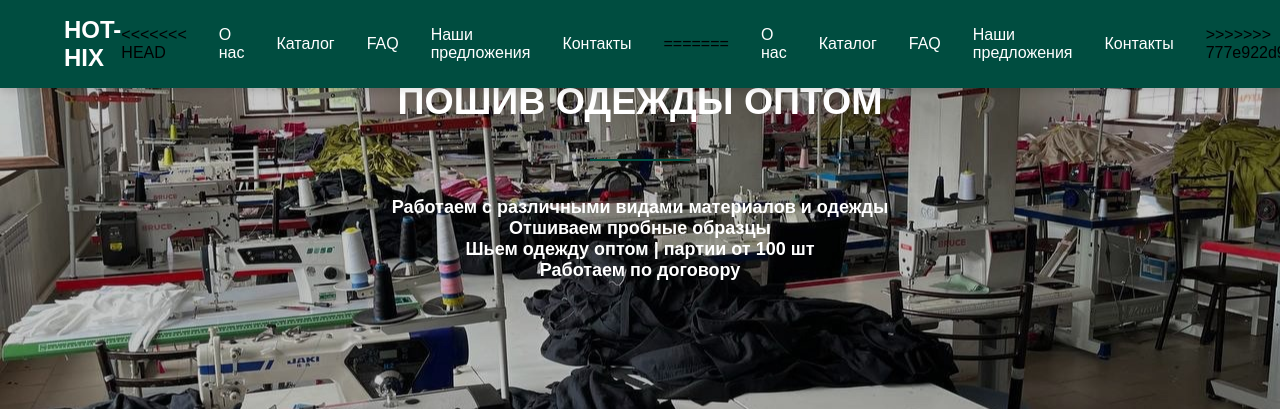
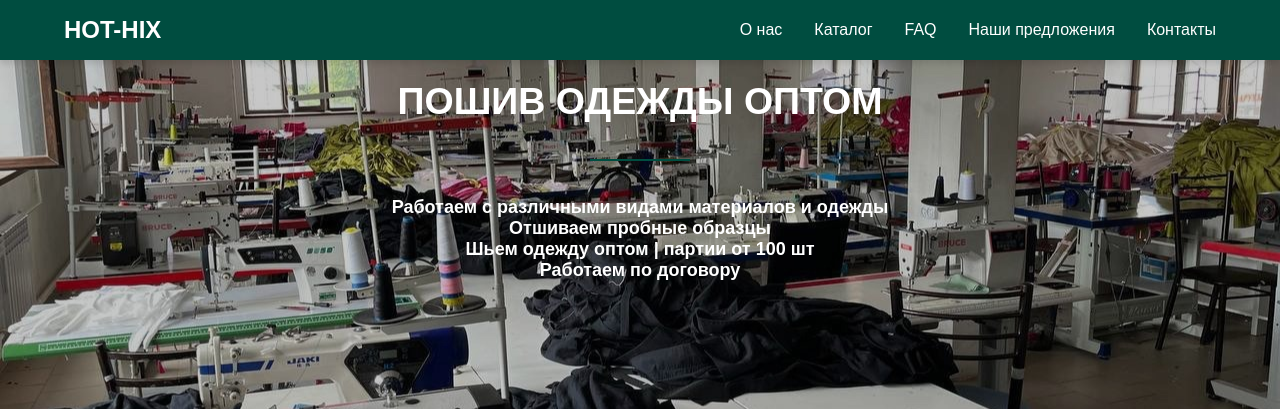
Before and after one commit to kyokoi-xd/flask-Hot-hix, a Flask app: page / in a window 1280 px wide. Shown: the top 420 px of the page. Run offline with Flask 3, Linux system fonts and the light colour scheme; some libraries are stand-ins or nearby versions.

Commit message:
modified changes

```diff
--- a/static/js/script.js
+++ b/static/js/script.js
@@ -91,7 +91,6 @@ nextButton.addEventListener('click', () => {
     currentIndex = (currentIndex + 1) % items.length;
     updateCarousel();
 });
-<<<<<<< HEAD
 
 
 document.addEventListener('DOMContentLoaded', function () {
@@ -102,5 +101,3 @@ document.addEventListener('DOMContentLoaded', function () {
         submitBtn.disabled = !checkbox.checked; // Включаем кнопку, если чекбокс активен
     });
 });
-=======
->>>>>>> 777e922d9ca908813f132c0b1e4c3e56a4026a20
--- a/templates/base.html
+++ b/templates/base.html
@@ -22,19 +22,11 @@
                     <a href="/">HOT-HIX</a>
                 </div>
                 <ul class="nav__links">
-<<<<<<< HEAD
                     <li><a href="/#home">О нас</a></li>
                     <li><a href="/#catalog">Каталог</a></li>
                     <li><a href="/#faq">FAQ</a></li>
                     <li><a href="/#offers">Наши предложения</a></li>
                     <li><a href="/#contacts">Контакты</a></li>
-=======
-                    <li><a href="#home">О нас</a></li>
-                    <li><a href="#catalog">Каталог</a></li>
-                    <li><a href="#faq">FAQ</a></li>
-                    <li><a href="#offers">Наши предложения</a></li>
-                    <li><a href="#contacts">Контакты</a></li>
->>>>>>> 777e922d9ca908813f132c0b1e4c3e56a4026a20
                 </ul>
                 <div class="nav__menu__btn">
                     <i class="fas fa-bars"></i>
@@ -46,7 +38,6 @@
         {% block content %}
         {% endblock %}
     </main>
-<<<<<<< HEAD
     <footer>
         <div class="footer-social">
             <a href="https://www.instagram.com/hot_hix_?igsh=MW54a3VlbG54N2ozaw==&utm_source=qr" target="_blank"><i class="fab fa-instagram"></i></a>
@@ -56,7 +47,5 @@
         </div>
         <p>© 2024 HOT-HIX. All rights reserved.</p>
     </footer>
-=======
->>>>>>> 777e922d9ca908813f132c0b1e4c3e56a4026a20
 </body>
 </html>
```
